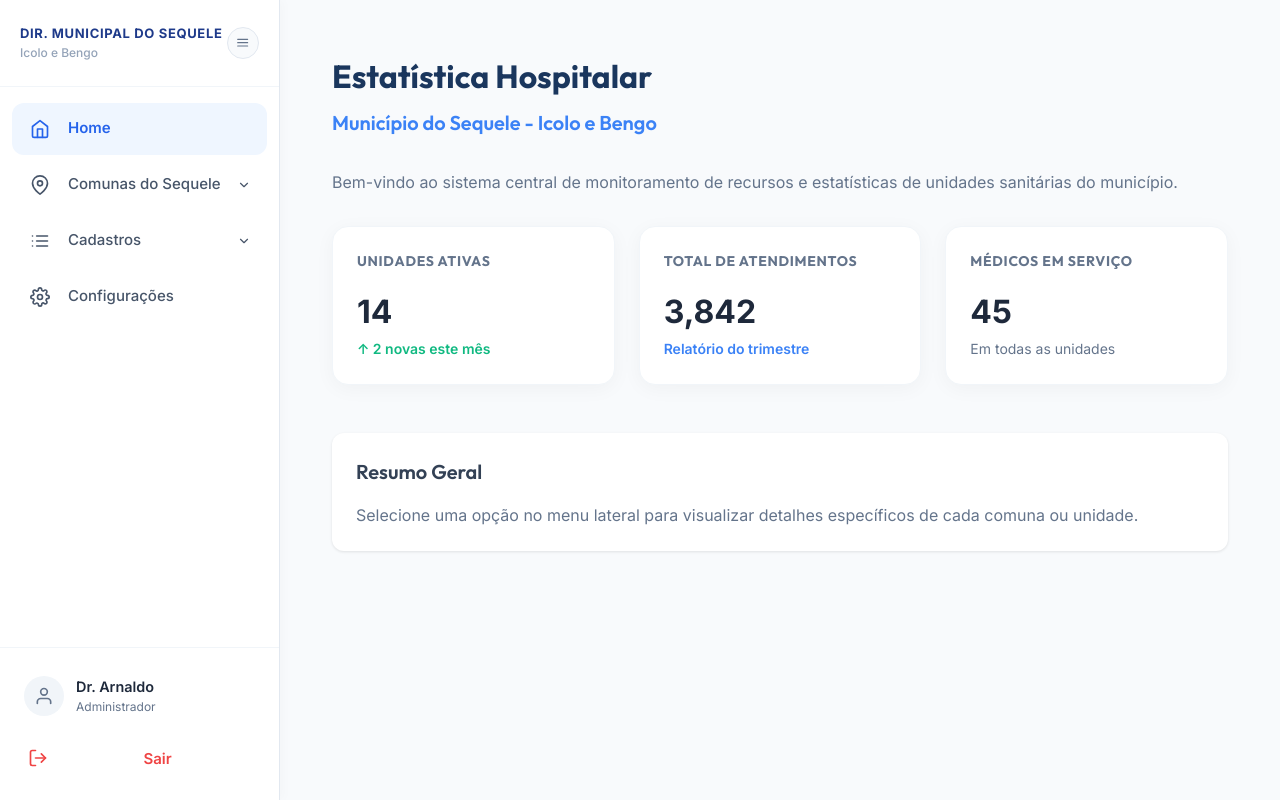
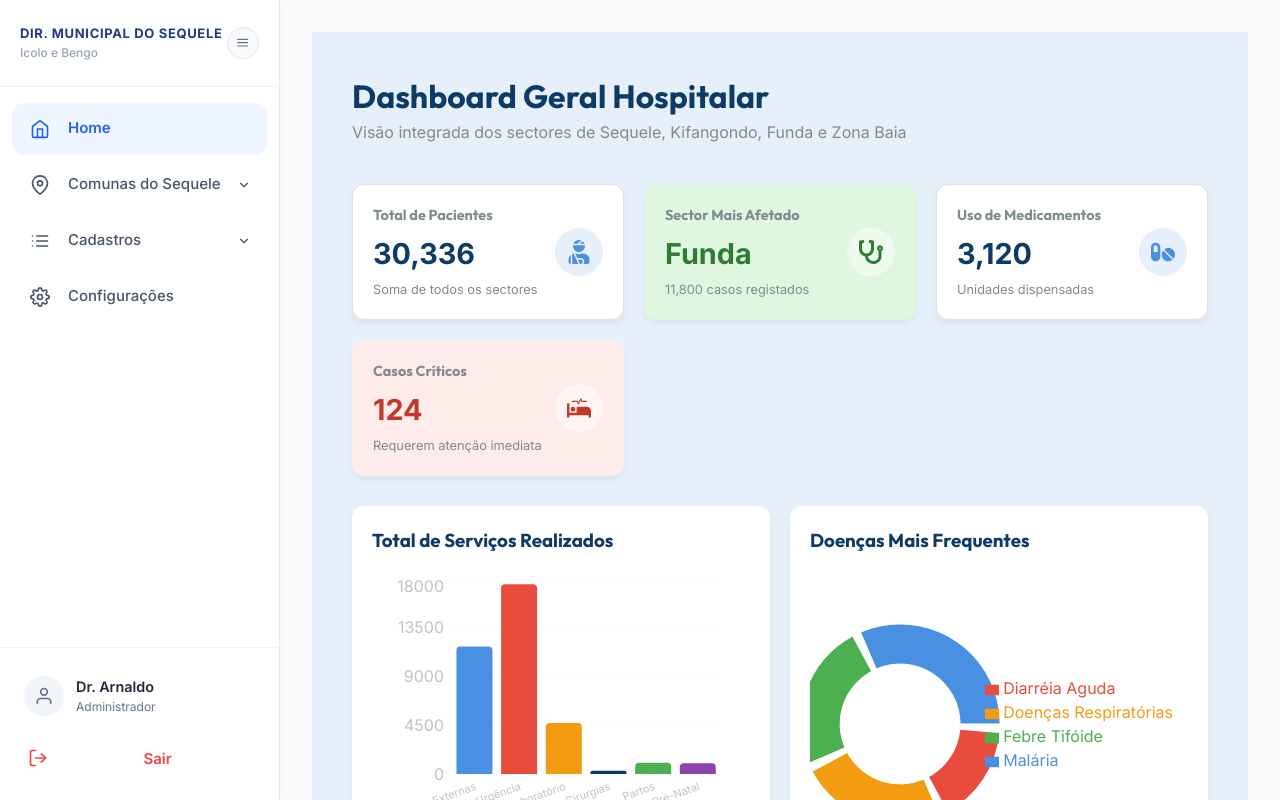
Before and after one commit to aguinaldoarnaldo/Estatistica_hospitalar_Sequele, a React (Vite) app in the folder frontend/: page /home in a window 1280 px wide. Built offline with nearby package versions, Linux system fonts and the light colour scheme.

Commit message:
feat: Implement initial application routing structure using `react-router-dom`.

```diff
--- a/frontend/src/Routes/AppRoutes.jsx
+++ b/frontend/src/Routes/AppRoutes.jsx
@@ -25,7 +25,7 @@
 
         {/* Protected Dashboard Routes */}
         <Route element={<MainLayout />}>
-          <Route path="/home" element={<HomePage />} />
+          <Route path="/home" element={<GeneralDashboard />} />
 
           {/* Sequele */}
           <Route path="/sequele/dados" element={<PagePlaceholder title="Estatísticas do Município do Sequele" />} />
```
